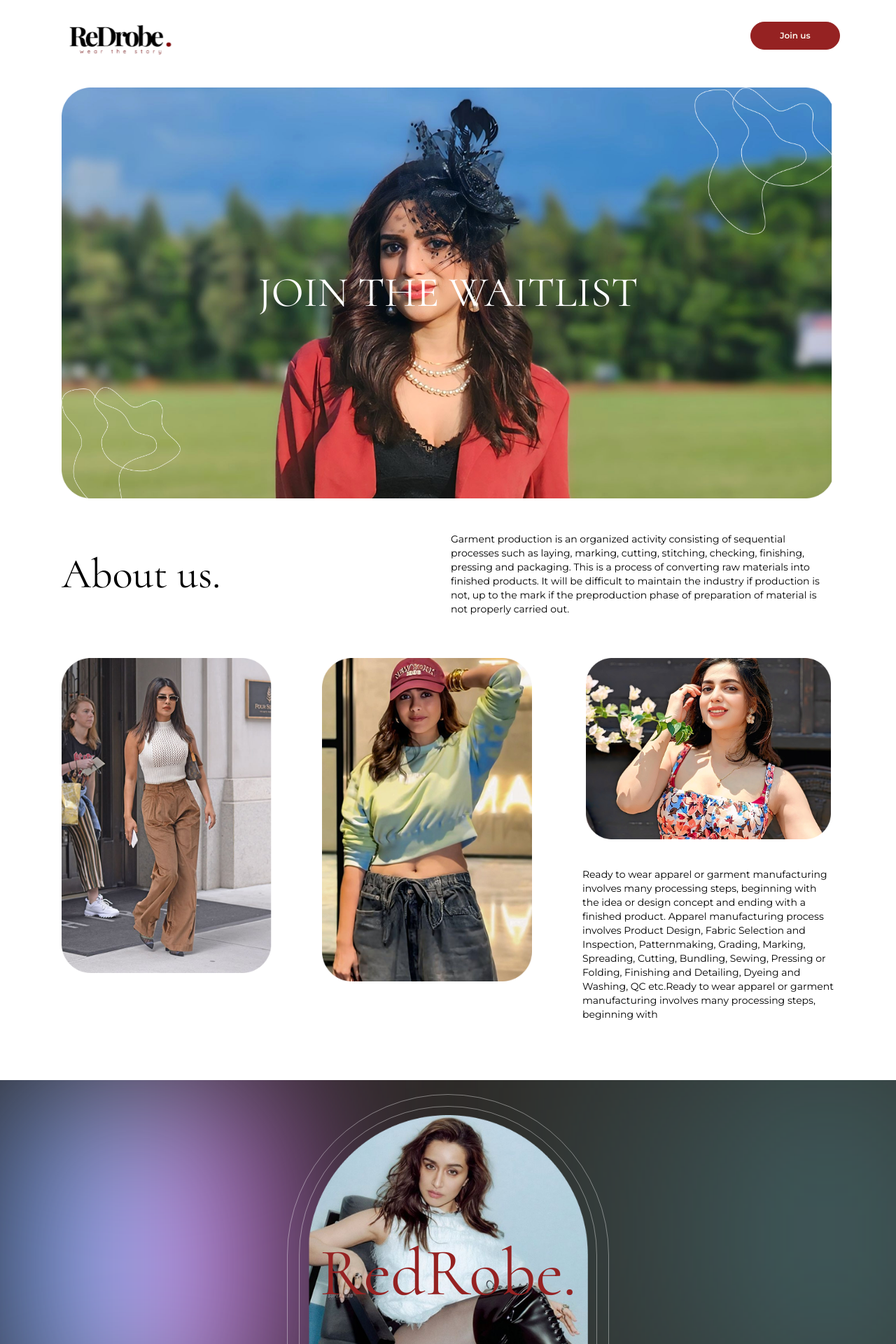
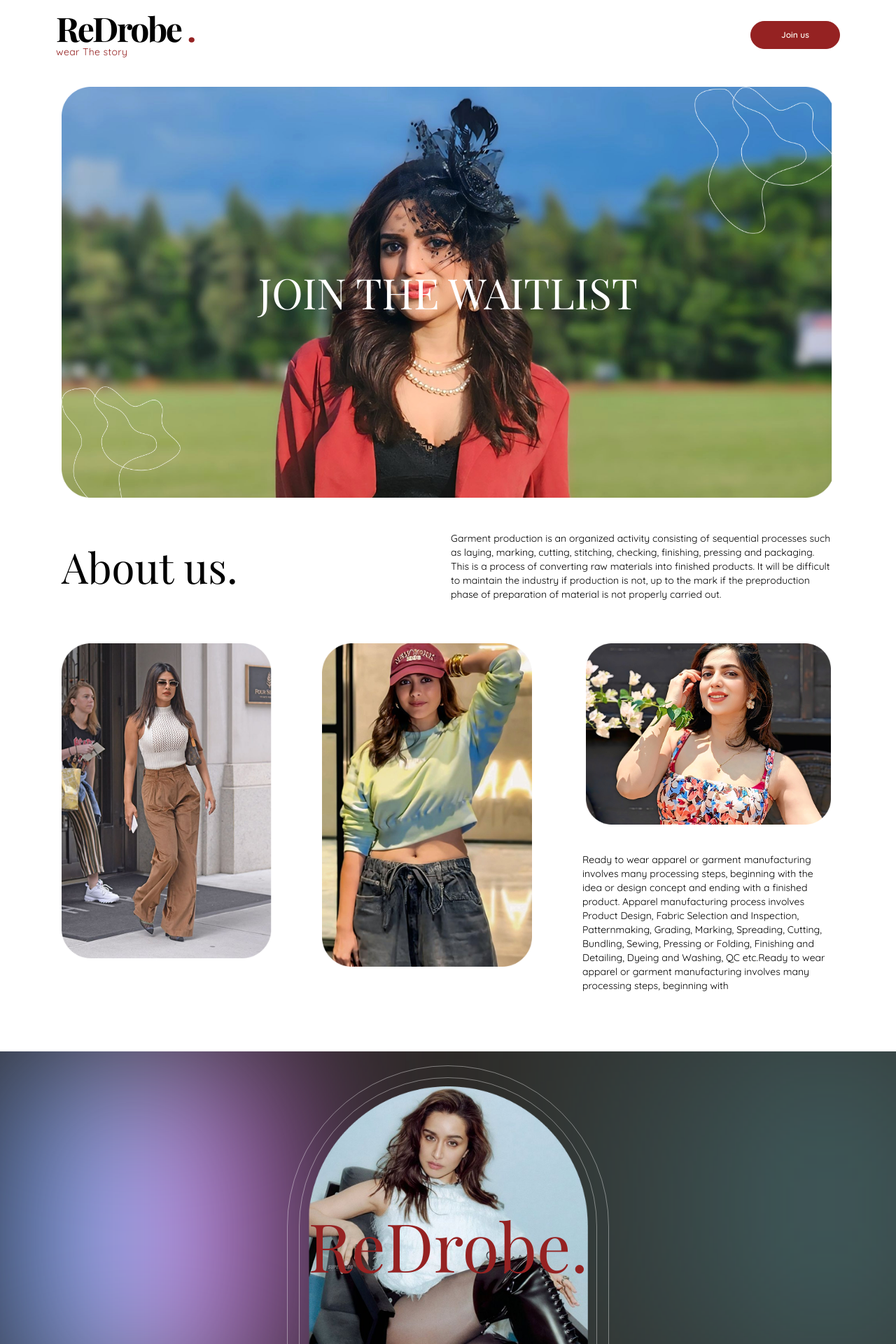
Before and after one commit to mdAliMaaz/redrobe, a Next.js app: page / in a window 1280 px wide. Shown: the top 1920 px of the page at 70% size. Built offline with nearby package versions, Linux system fonts and the light colour scheme.

Commit message:
made changes.

```diff
--- a/src/app/globals.css
+++ b/src/app/globals.css
@@ -4,10 +4,9 @@
 	--color-primary-light: #fcf8ef;
 	--color-primary-red: #952222;
 	--color-dark: #2d2a27;
-	--color-secondary-light: #F2E4D5;
-	--font-cormorant: 'Cormorant', serif;
-	--font-montserrat: 'Montserrat', sans-serif;
-
+	--color-secondary-light: #f2e4d5;
+	--font-quicksand: 'Quicksand', sans-serif;
+	--font-playfair-display:'Playfair Display', serif;
 }
 
 @theme {
@@ -15,13 +14,13 @@
 	--color-dark: var(--bg-dark);
 	--color-primary-red: var(--color-primary-red);
 	--color-secondary-light: var(--color-secondary-light);
-	--font-cormorant: var(--font-cormorant);
+	--font-playfair-display: var(--font-playfair-display);
 }
 img {
 	max-inline-size: 100%;
 }
 body {
-	font-family: var(--font-montserrat), serif;
+	font-family: var(--font-quicksand), serif;
 	scroll-behavior: smooth;
 }
 .gradient-01 {
--- a/src/app/layout.tsx
+++ b/src/app/layout.tsx
@@ -1,21 +1,21 @@
 import type { Metadata } from 'next'
-import { Cormorant, Montserrat } from 'next/font/google'
+import { Playfair_Display, Montserrat, Quicksand } from 'next/font/google'
 
 import './globals.css'
 import Navbar from '@/components/shared/navbar'
 import { Footer } from '@/components/shared/fotter'
 
-const cormorant = Cormorant({
+const playfair = Playfair_Display({
 	subsets: ['latin'],
 	weight: ['400', '500', '700'], // choose the weights you need
-	variable: '--font-cormorant',
+	variable: '--font-playfair-display',
 	display: 'swap',
 })
 
-const montserrat = Montserrat({
+const quicksand = Quicksand({
+	variable: '--font-quicksnad',
 	subsets: ['latin'],
-	weight: ['400', '500', '600', '700'], // adjust as needed
-	variable: '--font-montserrat',
+	weight: ['300', '400', '500', '600', '700'], // Choose weights you need
 	display: 'swap',
 })
 
@@ -31,7 +31,7 @@ export default function RootLayout({
 	children: React.ReactNode
 }>) {
 	return (
-		<html lang="en" className={`${cormorant.variable} ${montserrat.variable}`}>
+		<html lang="en" className={`${playfair.variable} ${quicksand.variable}`}>
 			<body className={` antialiased`}>
 				<Navbar />
 				{children}
--- a/src/components/about-section.tsx
+++ b/src/components/about-section.tsx
@@ -33,12 +33,12 @@ const AboutSection = () => {
 				<div className="size-[50%] gradient-02 absolute"></div>
 				<div className="border-[1px] border-white/40 rounded-t-full pt-2.5 px-2.5  md:pt-4 md:px-4 relative">
 					<div className="flex items-end justify-center border-[1px] border-white/40 w-fit rounded-t-full pt-1.5 px-1.5 md:pt-3 md:px-3">
-						<h1 className="absolute top-1/2 left-1/2 -translate-x-1/2 -translate-y-1/2 text-primary-red text-8xl font-cormorant">
-							RedRobe.
+						<h1 className="absolute top-1/2 left-1/2 -translate-x-1/2 -translate-y-1/2 text-primary-red text-8xl font-playfair-display">
+							ReDrobe.
 						</h1>
 						<div className="absolute left-1/2 top-[80%] -translate-x-1/2">
 							<Link href={'#join'}>
-								<Button text="JOIN NOW!" type="button" bgColor="white" width='full' />
+								<Button text="JOIN NOW!" type="button" bgColor="white" width="full" />
 							</Link>
 						</div>
 						<Image src={'/images/about-4.png'} alt="about-4" width={400} height={400} priority />
--- a/src/components/hero.tsx
+++ b/src/components/hero.tsx
@@ -10,7 +10,7 @@ const Hero = () => {
 				<Image
 					src={'/images/vector_1.png'}
 					alt="vector"
-					className="absolute -bottom-5 left-0"
+					className="hidden md:block absolute -bottom-5 left-0"
 					width={170}
 					height={170}
 				/>
--- a/src/components/logo.tsx
+++ b/src/components/logo.tsx
@@ -6,7 +6,10 @@ const Logo = () => {
 	return (
 		<Link href={'/'}>
 			<div className="max-w-fit">
-				<Image className='w-auto'  src={'/images/redrobe-logo.png'} alt="logo" height={200} width={200} priority />
+				<h1 className="font-playfair-display font-semibold text-3xl lg:text-5xl tracking-tighter leading-6 md:leading-none">
+					ReDrobe <span className="text-primary-red">.</span>
+				</h1>
+				<p className="text-sm text-primary-red tracking-wide ld:tracking-widest">wear The story</p>
 			</div>
 		</Link>
 	)
--- a/src/components/shared/button.tsx
+++ b/src/components/shared/button.tsx
@@ -15,7 +15,7 @@ const Button = ({ text, type, width, rounded, bgColor }: IButtonProps) => {
 			type={type}
 			className={`${width === 'full' ? 'w-full' : 'w-20 md:w-32'} ${rounded && 'rounded-full'} ${
 				bgColor === 'white'
-					? 'bg-primary-light text-black hover:text-primary-light hover:bg-primary-red'
+					? 'bg-primary-light text-black hover:bg-black hover:text-primary-light border-none'
 					: 'bg-primary-red text-primary-light hover:text-primary-red hover:bg-primary-light'
 			}  h-[40px] text-xs font-semibold p-1 md:p-2 transition-colors border-[1px] border-primary-red`}
 		>
--- a/src/components/shared/fotter.tsx
+++ b/src/components/shared/fotter.tsx
@@ -1,10 +1,25 @@
 'use client'
-import { flinks, paymentIcons, socialLink } from '@/data'
+import { flinks, paymentIcons } from '@/data'
 import React, { useState } from 'react'
 import { Flinks } from '../flinks'
 import Link from 'next/link'
 import Image from 'next/image'
+import { Instagram, Twitter, Youtube } from 'lucide-react'
 
+export const socialLink = [
+	{
+		icon: <Instagram size={30} className="text-primary-light" />,
+		link: 'https://www.instagram.com/redrobe_in/?igsh=anN3cmY5dmpzOTZr#',
+	},
+	{
+		icon: <Youtube size={30} className="text-primary-light" />,
+		link: 'https://www.youtube.com/@ReDrobe_in',
+	},
+	{
+		icon: <Twitter size={30} className="text-primary-light" />,
+		link: 'https://x.com/redrobe_in?s=21',
+	},
+]
 const currentYear = new Date().getFullYear()
 
 export const Footer = () => {
@@ -23,10 +38,10 @@ export const Footer = () => {
 
 			{/* socil links ar here */}
 			<div className="w-full md:w-[80%] m-auto bg-primary-red flex flex-col md:flex-row  md:space-x-30 py-5 px-2 gap-5">
-				<div className="flex items-center gap-2">
+				<div className="flex items-center gap-4">
 					{socialLink.map((item, i) => (
 						<Link href={item.link} key={i}>
-							<Image src={`/icons/${item.icon}`} width={25} height={25} alt={item.icon} />
+							{item.icon}
 						</Link>
 					))}
 				</div>
--- a/src/components/shared/heading.tsx
+++ b/src/components/shared/heading.tsx
@@ -8,7 +8,7 @@ interface IHeadingProps {
 }
 const Heading = ({ text, className ,position}: IHeadingProps) => {
 	return (
-		<h1 className={`${className} ${position === 'center' && 'text-center'}  w-full text-3xl md:text-5xl lg:text-6xl font-cormorant`}>
+		<h1 className={`${className} ${position === 'center' && 'text-center'}  w-full text-3xl md:text-5xl lg:text-6xl font-playfair-display`}>
 			{text}
 		</h1>
 	)
--- a/src/components/subscribe.tsx
+++ b/src/components/subscribe.tsx
@@ -1,5 +1,4 @@
 import React from 'react'
-import { Input } from './shared/input'
 import Button from './shared/button'
 import Image from 'next/image'
 
--- a/src/data/index.ts
+++ b/src/data/index.ts
@@ -5,28 +5,9 @@ export const aboutUs_2 =
 	'Ready to wear apparel or garment manufacturing involves many processing steps, beginning with the idea or design concept and ending with a finished product. Apparel manufacturing process involves Product Design, Fabric Selection and Inspection, Patternmaking, Grading, Marking, Spreading, Cutting, Bundling, Sewing, Pressing or Folding, Finishing and Detailing, Dyeing and Washing, QC etc.Ready to wear apparel or garment manufacturing involves many processing steps, beginning with'
 
 export const flinks = [
-	{ header: 'help and support', links: ['help', 'queries', 'team'] },
-	{ header: 'about', links: ['about us', 'fatures', 'Regiser/Join waitlist'] },
+	// { header: 'help and support', links: ['help', 'queries', 'team'] },
+	{ header: 'about', links: ['about us', 'Features', 'Regiser/Join waitlist'] },
 	{ header: 'shopping from', links: ['india'] },
-]
-
-export const socialLink = [
-	{
-		icon: 'instagram.png',
-		link: '#',
-	},
-	{
-		icon: 'facebook.png',
-		link: '#',
-	},
-	{
-		icon: 'pintrest.png',
-		link: '#',
-	},
-	{
-		icon: 'twitter.png',
-		link: '#',
-	},
 ]
 
 export const paymentIcons = [
```
